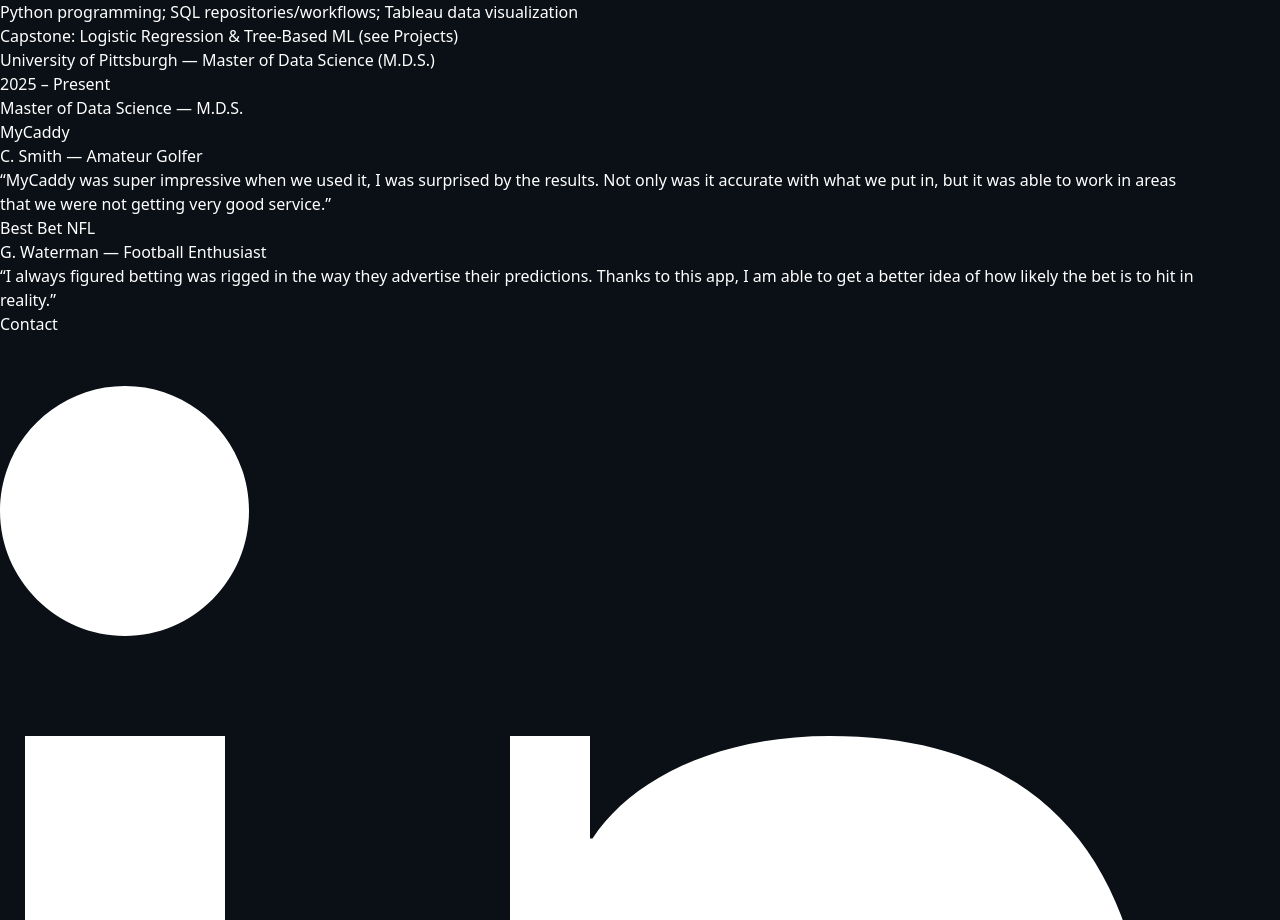
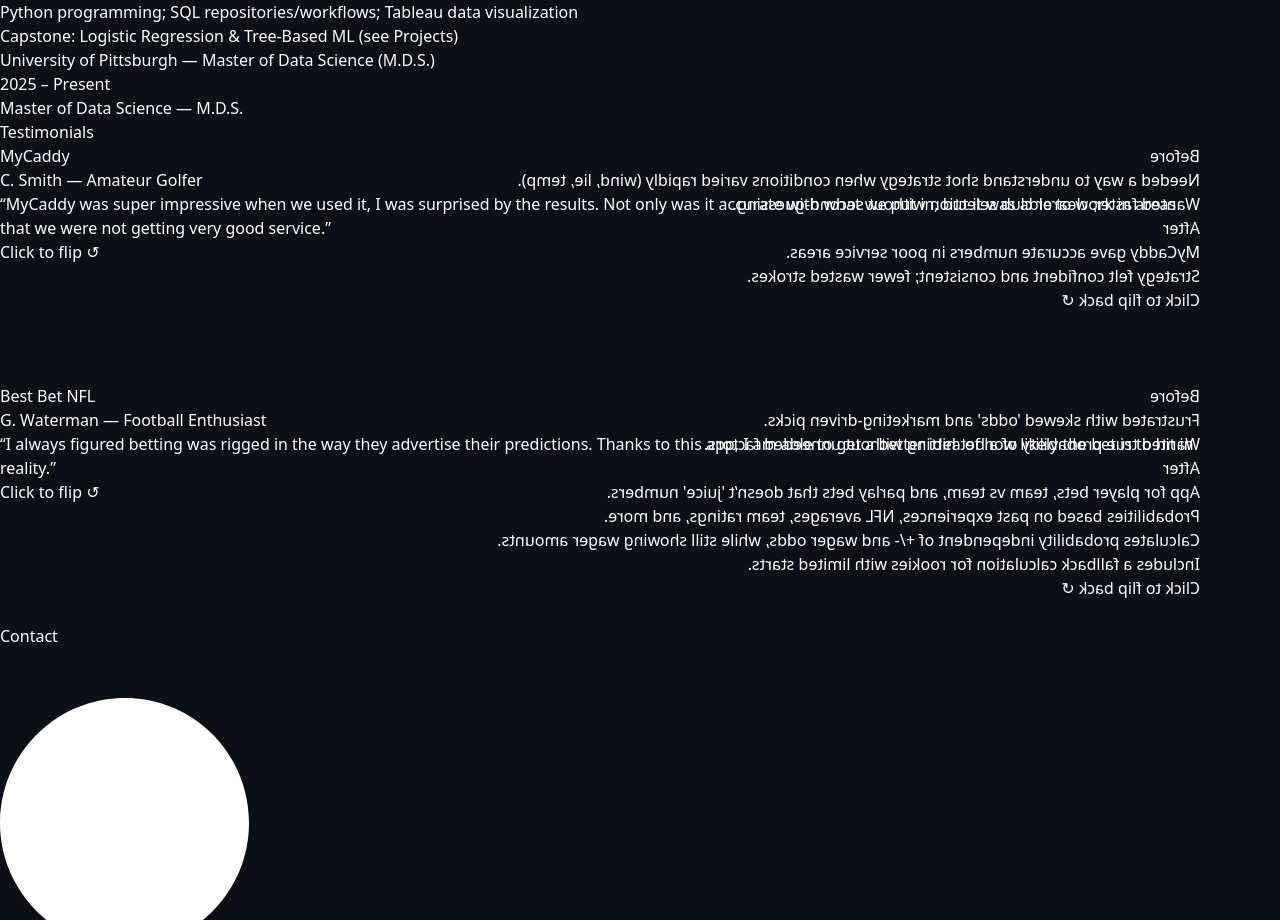
Before and after one commit to CanyenPalmer/PortfolioBasics, a Next.js app: page / in a window 1280 px wide. Shown: the part 10708-11628 px from the top of the page. Built offline with nearby package versions, Linux system fonts and the light colour scheme.

Commit message:
Update Testimonials.tsx

```diff
--- a/src/components/Testimonials.tsx
+++ b/src/components/Testimonials.tsx
@@ -4,11 +4,41 @@ import * as React from "react";
 import { motion } from "framer-motion";
 import { profile } from "@/content/profile";
 
-export const TESTIMONIALS = profile.testimonials as readonly any[];
+/**
+ * Expected testimonial shape (flexible):
+ * {
+ *   app?: string;           // small app tag
+ *   name?: string;          // person
+ *   role?: string;          // their role
+ *   quote?: string;         // short quote (front)
+ *   before?: string[];      // back: bullet list (before)
+ *   after?: string[];       // back: bullet list (after)
+ *   beforeTitle?: string;   // heading override (default "Before")
+ *   afterTitle?: string;    // heading override (default "After")
+ *   diff?: { before?: string[]; after?: string[]; } // alt location
+ * }
+ */
+
+type Testimonial = {
+  app?: string;
+  name?: string;
+  role?: string;
+  quote?: string;
+  before?: string[];
+  after?: string[];
+  beforeTitle?: string;
+  afterTitle?: string;
+  diff?: { before?: string[]; after?: string[] };
+};
 
 export function Testimonials() {
-  const items = TESTIMONIALS;
+  const items = (profile.testimonials ?? []) as Testimonial[];
   if (!Array.isArray(items) || items.length === 0) return null;
+
+  const [flipped, setFlipped] = React.useState<Record<number, boolean>>({});
+
+  const toggle = (i: number) =>
+    setFlipped((s) => ({ ...s, [i]: !s[i] }));
 
   return (
     <section
@@ -17,19 +47,38 @@ export function Testimonials() {
       className="relative bg-[#0d131d] min-h-[100svh] md:min-h-screen py-24 md:py-32 scroll-mt-24 md:scroll-mt-28 md:snap-start"
     >
       <div className="container mx-auto px-6 max-w-7xl">
+        <h2 className="mb-8 text-2xl font-semibold tracking-wide text-cyan-200">
+          Testimonials
+        </h2>
+
         <div className="grid grid-cols-1 gap-6 md:grid-cols-2">
-          {items.map((t: any, i: number) => (
+          {items.map((t, i) => {
+            // normalize data
+            const before = t.before ?? t.diff?.before ?? [];
+            const after = t.after ?? t.diff?.after ?? [];
+            const hasDiff = (before && before.length > 0) || (after && after.length > 0);
+
+            return (
               <motion.article
                 key={`${t.app ?? "t"}-${i}`}
                 initial={{ opacity: 0, y: 8 }}
                 whileInView={{ opacity: 1, y: 0 }}
                 viewport={{ once: true }}
                 transition={{ duration: 0.45, delay: i * 0.03 }}
-              className="rounded-lg border border-cyan-400/10 bg-black/20 p-5"
+                className="rounded-xl border border-cyan-400/10 bg-black/20 p-0"
+                style={{ perspective: "1000px" }} // ensure 3D depth for children
               >
-              <header className="mb-3">
+                {/* Flip container */}
+                <div
+                  className={`flip-3d ${flipped[i] ? "is-flipped" : ""}`}
+                  onClick={() => hasDiff && toggle(i)}
+                  role={hasDiff ? "button" : undefined}
+                  aria-pressed={hasDiff ? !!flipped[i] : undefined}
+                >
+                  {/* FRONT */}
+                  <div className="flip-face rounded-xl ring-1 ring-white/10 bg-black/20 p-5 min-h-80 max-h-[70vh]">
                     {t.app && (
-                  <div className="font-mono text-xs uppercase tracking-widest text-cyan-300/80">
+                      <div className="font-mono text-[11px] uppercase tracking-widest text-cyan-300/80">
                         {t.app}
                       </div>
                     )}
@@ -37,16 +86,67 @@ export function Testimonials() {
                       {t.name}
                       {t.role ? <span className="text-white/60"> — {t.role}</span> : null}
                     </h3>
-              </header>
+
                     {t.quote && (
-                <blockquote className="mt-2 border-l-2 border-cyan-400/30 pl-4 text-white/85">
+                      <blockquote className="mt-3 border-l-2 border-cyan-400/30 pl-4 text-white/85">
                         <span className="text-cyan-200">“</span>
                         <span>{t.quote}</span>
                         <span className="text-cyan-200">”</span>
                       </blockquote>
                     )}
+
+                    {hasDiff ? (
+                      <div className="mt-4 text-sm text-cyan-300/80">
+                        Click to flip ↺
+                      </div>
+                    ) : null}
+                  </div>
+
+                  {/* BACK */}
+                  {hasDiff ? (
+                    <div className="flip-back rounded-xl ring-1 ring-white/10 bg-black/30 p-5 min-h-80 max-h-[70vh]">
+                      <div className="h-full overflow-y-auto pr-2">
+                        <div className="grid grid-cols-1 gap-4 sm:grid-cols-2">
+                          <div className="rounded-md border border-cyan-400/10 bg-black/20 p-3">
+                            <div className="mb-2 text-xs font-semibold uppercase tracking-wide text-rose-300/90">
+                              {t.beforeTitle ?? "Before"}
+                            </div>
+                            {before && before.length > 0 ? (
+                              <ul className="list-disc space-y-1 pl-5 text-sm text-white/85">
+                                {before.map((b, bi) => (
+                                  <li key={bi} dangerouslySetInnerHTML={{ __html: b }} />
+                                ))}
+                              </ul>
+                            ) : (
+                              <p className="text-sm text-white/60">—</p>
+                            )}
+                          </div>
+                          <div className="rounded-md border border-cyan-400/10 bg-black/20 p-3">
+                            <div className="mb-2 text-xs font-semibold uppercase tracking-wide text-emerald-300/90">
+                              {t.afterTitle ?? "After"}
+                            </div>
+                            {after && after.length > 0 ? (
+                              <ul className="list-disc space-y-1 pl-5 text-sm text-white/85">
+                                {after.map((a, ai) => (
+                                  <li key={ai} dangerouslySetInnerHTML={{ __html: a }} />
+                                ))}
+                              </ul>
+                            ) : (
+                              <p className="text-sm text-white/60">—</p>
+                            )}
+                          </div>
+                        </div>
+
+                        <div className="mt-4 text-sm text-cyan-300/80">
+                          Click to flip back ↺
+                        </div>
+                      </div>
+                    </div>
+                  ) : null}
+                </div>
               </motion.article>
-          ))}
+            );
+          })}
         </div>
       </div>
     </section>
```
Lines whose indentation alone changed are shown as unchanged.
